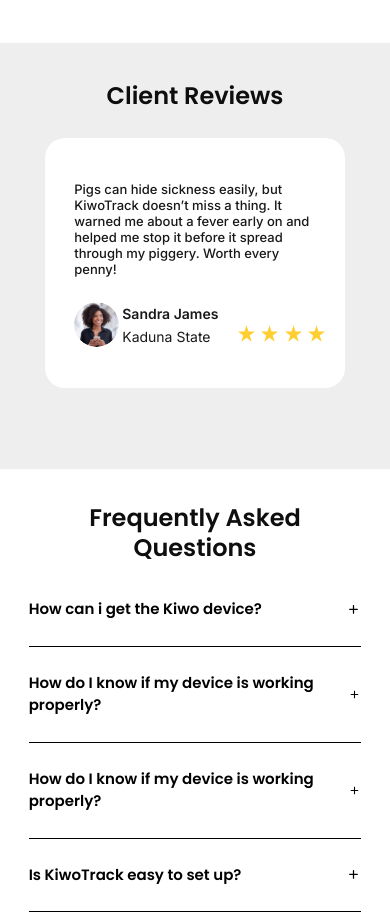
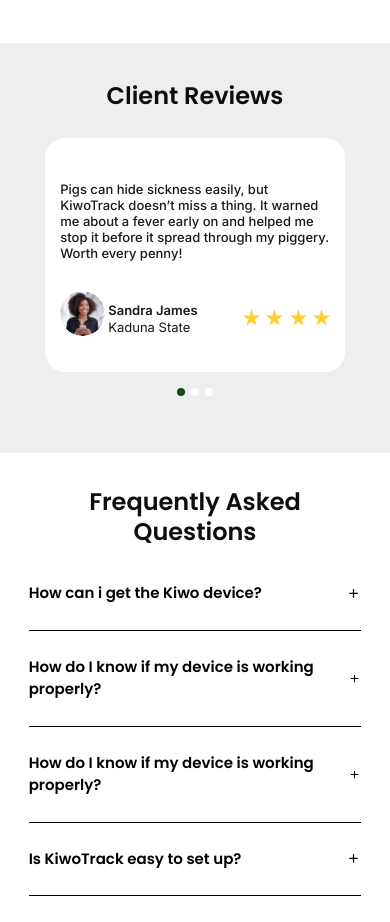
Before and after one commit to Musa-Nazar/Qiwo, a React (Vite) app: page / in a window 390 px wide. Shown: the part 2820-3742 px from the top of the page. Built offline with nearby package versions, Linux system fonts and the light colour scheme; a web font is replaced by a local one.

Commit message:
Refactor layout and testimonial components; update Read.txt content
- Updated Layout.jsx for structural improvements
- Refined Testimonial and TestimonialCards for better UI consistency
- Modified Read.txt with relevant content updates

```diff
--- a/src/components/Layout.jsx
+++ b/src/components/Layout.jsx
@@ -2,7 +2,6 @@
 import Navbar from "./Navbar";
 import Footer from "./Footer";
 function Layout() {
-  console.log("first");
   const xml = (
     <>
       <Navbar />
--- a/src/components/Testimonial.jsx
+++ b/src/components/Testimonial.jsx
@@ -5,12 +5,26 @@
 import TestimonialCards from "./TestimonialCards";
 function Testimonial() {
   const [showMore, setShowMore] = useState(false);
+  const [currentSlide, setCurrentSlide] = useState(0);
+  useEffect(() => {
+    const card = document.getElementsByClassName("cards")[0];
+    const scroll = document.getElementsByClassName("myscroll")[0];
+    scroll.addEventListener("scroll", () => {
+      if (scroll.scrollLeft === 0) {
+        setCurrentSlide(0);
+      } else if (scroll.scrollLeft >= card.clientWidth + 22) {
+        setCurrentSlide(1);
+      } else if (scroll.scrollLeft >= card.clientWidth * 2 + 44) {
+        setCurrentSlide(2);
+      }
+    });
+  }, []);
   const xml = (
     <div className="bg-[#EFEEEE] py-[7.4rem_4.5rem] px-[1rem] max-lg:py-[4.1rem] relative">
       <h1 className="mb-[5rem] font-[Poppins] font-semibold text-[4rem] leading-[9rem] text-[#0F0E0E] text-center max-lg:text-[2.4rem] max-lg:leading-[2.4rem] max-lg:mb-[3rem]">
         Client Reviews
       </h1>
-      <div className=" w-[calc(119.4rem+4.4rem)] max-w-full mx-auto max-lg:!justify-start max-lg:w-[clamp(28.8rem,76.8vw,30.8rem)] hide-scrollbar snap-x snap-mandatory scroll-smooth max-lg:mb-0 overflow-scroll">
+      <div className=" w-[calc(119.4rem+4.4rem)] max-w-full mx-auto max-lg:!justify-start max-lg:w-[clamp(28.8rem,76.8vw,30.8rem)] hide-scrollbar snap-x snap-mandatory scroll-smooth max-lg:mb-0 overflow-scroll myscroll">
         <div
           className="w-full flex max-w-full  justify-center items-center gap-[2.2rem] flex-wrap mb-[7rem] mx-auto max-lg:flex-nowrap max-lg:!justify-start max-lg:w-[99rem] max-lg:mb-0 transition-all duration-[1s]"
           id="slider"
@@ -91,7 +105,21 @@
           )}
         </div>
       </div>
-      <div className="flex w-[calc(119.4rem+4.4rem)] max-w-full h-[4rem] justify-end mx-auto pr-[1.3rem]">
+      <div className="flex w-[calc(119.4rem+4.4rem)] max-w-full h-[4rem] justify-end mx-auto pr-[1.3rem] max-lg:justify-center max-lg:pr-0">
+        <div className="gap-2.5 hidden max-lg:flex flex-none items-center">
+          <div
+            className="w-[.8rem] rounded-[50%] aspect-square bg-white"
+            style={{ background: currentSlide === 0 ? "#1D4719" : "white" }}
+          ></div>
+          <div
+            className="w-[.8rem] rounded-[50%] aspect-square bg-white"
+            style={{ background: currentSlide === 1 ? "#1D4719" : "white" }}
+          ></div>
+          <div
+            className="w-[.8rem] rounded-[50%] aspect-square bg-white"
+            style={{ background: currentSlide === 2 ? "#1D4719" : "white" }}
+          ></div>
+        </div>
         <button
           className="font-[Inter] font-[500] text-[2.4rem] leading-[2.6rem] text-[rgba(0,0,0,.5)] cursor-pointer max-lg:hidden"
           onClick={() => setShowMore((prevState) => !prevState)}
--- a/src/components/TestimonialCards.jsx
+++ b/src/components/TestimonialCards.jsx
@@ -18,15 +18,15 @@
 
   const xml = (
     <div
-      className={`flex flex-col-reverse py-[4.3rem_3.6rem] pl-[2.9rem] pr-[2rem] flex-[0_1_39.8rem] bg-white min-h-[27.3rem] justify-between max-lg:flex-[0_0_clamp(28.8rem,76.8vw,30.8rem)] max-lg:min-h-[20.5rem] max-lg:rounded-[2rem] snap-center`}
+      className={`flex flex-col-reverse py-[4.3rem_3.6rem] pl-[2.9rem] pr-[2rem] flex-[0_1_39.8rem] bg-white min-h-[27.3rem] justify-between max-lg:flex-[0_0_clamp(28.8rem,76.8vw,30.8rem)] max-lg:min-h-[20.5rem] max-lg:rounded-[2rem] snap-center max-lg:px-[1.5rem] cards`}
     >
-      <div className="flex items-center flex-none">
+      <div className="flex items-center flex-none max-lg:items-end">
         <img
           src={image}
           alt="testimonial"
           className={`w-[5.5rem] aspect-square rounded-[50%] block mr-[1.2rem] max-lg:w-[4.5rem] max-lg:mr-[.3rem]`}
         />
-        <h2 className="font-[Inter] text-[1.4rem] leading-[2.3rem] text-[#1A1919]">
+        <h2 className="font-[Inter] text-[1.4rem] leading-[2.3rem] text-[#1A1919] max-lg:text-[1.3rem] max-lg:leading-[1.7rem]">
           {name}
           <br />
           {origin}
```
Also changed, not shown: Read.txt.
